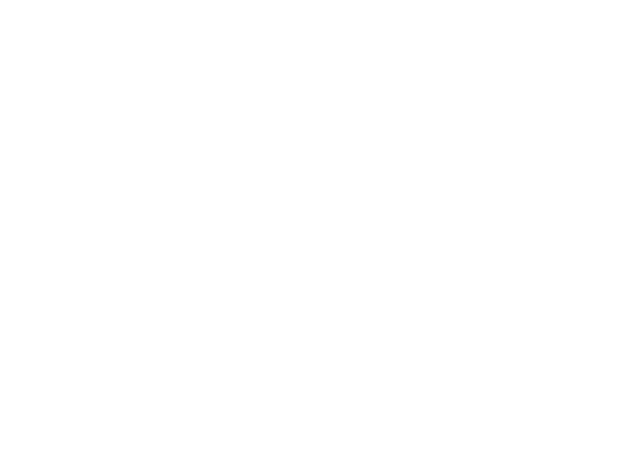
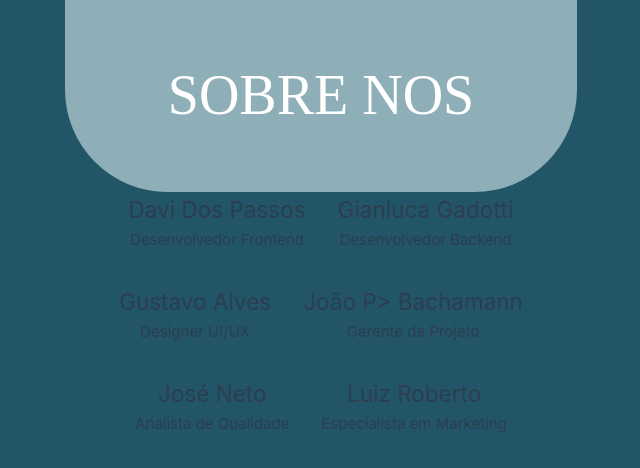
Before and after one commit to Hackaton-boys/frontend, a Vue app: page /sobre in a window 1280 px wide. Shown: the top 468 px of the page, without its empty margins (319-959 px from the left). Built offline with nearby package versions, Linux system fonts and the light colour scheme.

Commit message:
FEAT: #4 começando o sobre nós e montando a lista dos integrantes

```diff
--- a/src/App.vue
+++ b/src/App.vue
@@ -1,75 +1,7 @@
 <script setup>
 
 </script>
+<template>
 
-<template>
-  <header>
-
-  </header>
-
-
+  <routerView />
 </template>
-
-<style scoped>
-header {
-  line-height: 1.5;
-  max-height: 100vh;
-}
-
-.logo {
-  display: block;
-  margin: 0 auto 2rem;
-}
-
-nav {
-  width: 100%;
-  font-size: 12px;
-  text-align: center;
-  margin-top: 2rem;
-}
-
-nav a.router-link-exact-active {
-  color: var(--color-text);
-}
-
-nav a.router-link-exact-active:hover {
-  background-color: transparent;
-}
-
-nav a {
-  display: inline-block;
-  padding: 0 1rem;
-  border-left: 1px solid var(--color-border);
-}
-
-nav a:first-of-type {
-  border: 0;
-}
-
-@media (min-width: 1024px) {
-  header {
-    display: flex;
-    place-items: center;
-    padding-right: calc(var(--section-gap) / 2);
-  }
-
-  .logo {
-    margin: 0 2rem 0 0;
-  }
-
-  header .wrapper {
-    display: flex;
-    place-items: flex-start;
-    flex-wrap: wrap;
-  }
-
-  nav {
-    text-align: left;
-    margin-left: -1rem;
-    font-size: 1rem;
-
-    padding: 1rem 0;
-    margin-top: 1rem;
-  }
-}
-</style>
--- a/src/assets/main.css
+++ b/src/assets/main.css
@@ -1 +1,9 @@
 @import './base.css';
+
+
+@font-face {
+  font-family: 'Ade Display';
+  src: url('src/assets/fonts/AdeDisplay-Regular.otf') format('opentype');
+  font-weight: bold;
+  font-style: normal;
+}
--- /dev/null
+++ b/src/components/SobreComponents.vue
@@ -0,0 +1,77 @@
+<script setup>
+
+const integrantes = [
+  { nome: 'Davi Dos Passos', funcao: 'Desenvolvedor Frontend' },
+  { nome: 'Gianluca Gadotti', funcao: 'Desenvolvedor Backend' },
+  { nome: 'Gustavo Alves', funcao: 'Designer UI/UX' },
+  { nome: 'João P> Bachamann', funcao: 'Gerente de Projeto' },
+  { nome: 'José Neto', funcao: 'Analista de Qualidade' },
+  { nome: 'Luiz Roberto', funcao: 'Especialista em Marketing' },
+];
+
+
+</script>
+<template>
+
+
+    <div class="sobre">
+
+    <h1>SOBRE NOS</h1>
+
+    <div class="integrante">
+    <li v-for="integrante in integrantes" :key="integrante.nome">
+
+      <h2>{{ integrante.nome }}</h2>
+      <p>{{ integrante.funcao }}</p>
+    </li>
+    </div>
+     </div>
+
+
+</template>
+
+<style scoped>
+
+h1{
+
+  font-family: 'Ade', serif;
+  background-color: #8EAFB7;
+  color: white;
+  font-size: 3.5rem;
+  display: inline-block;
+  padding: 4vw 8vw;
+  border-bottom-left-radius: 8vw;
+  border-bottom-right-radius: 8vw;
+
+}
+
+div.sobre{
+  text-align: center;
+  color: #2c3e50;
+  margin: 0;
+  height: 100vh;
+  background-color: #215567;
+}
+div.integrante{
+ display: flex;
+  justify-content: center;
+  align-items: center;
+  flex-wrap: wrap;
+  gap: 2rem;
+  text-align: center;
+  list-style: none;
+  width: 40%;
+  margin: 0 auto;
+
+}
+div.integrante li{
+
+  min-width: 10.417vw;
+
+
+
+}
+
+
+
+</style>
--- a/src/main.js
+++ b/src/main.js
@@ -4,11 +4,11 @@ import { createApp } from 'vue'
 import { createPinia } from 'pinia'
 
 import App from './App.vue'
-
+import router from './router';
 
 const app = createApp(App)
 
 app.use(createPinia())
 
-
+app.use(router);
 app.mount('#app')
--- /dev/null
+++ b/src/router/index.js
@@ -0,0 +1,18 @@
+import { createRouter, createWebHistory } from 'vue-router';
+
+const routes = [
+  {
+    path: '/sobre',
+    name: 'Sobre Nós',
+    component: () => import('@/views/SobreView.vue'),
+  }
+]
+
+const router = createRouter({
+  history: createWebHistory(),
+  routes,
+});
+
+
+
+export default router;
--- /dev/null
+++ b/src/views/SobreView.vue
@@ -0,0 +1,6 @@
+<script setup>
+import SobreComponents from '@/components/SobreComponents.vue';
+</script>
+<template>
+<SobreComponents />
+</template>
```
Also changed, not shown: src/assets/fonts/Ade-Display.otf (added).
